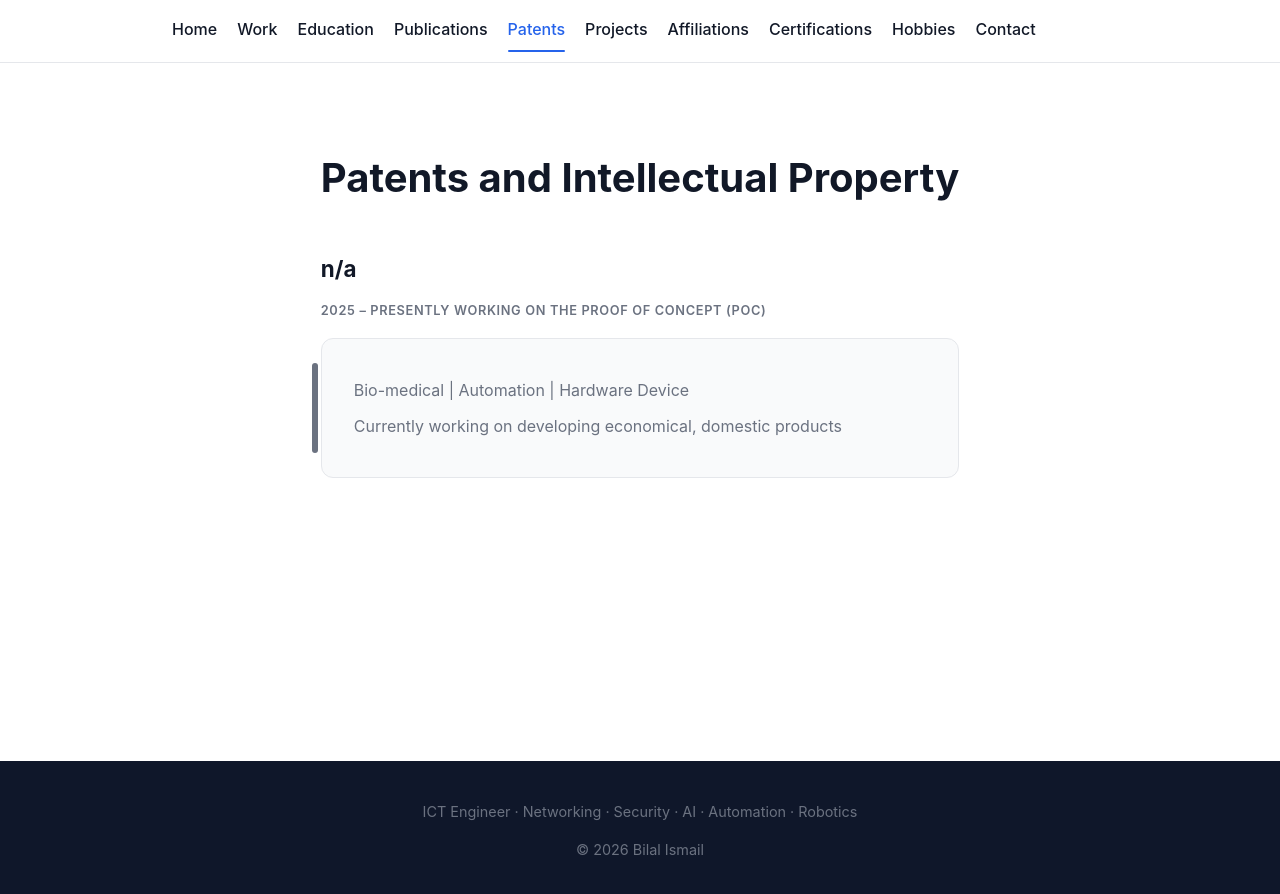
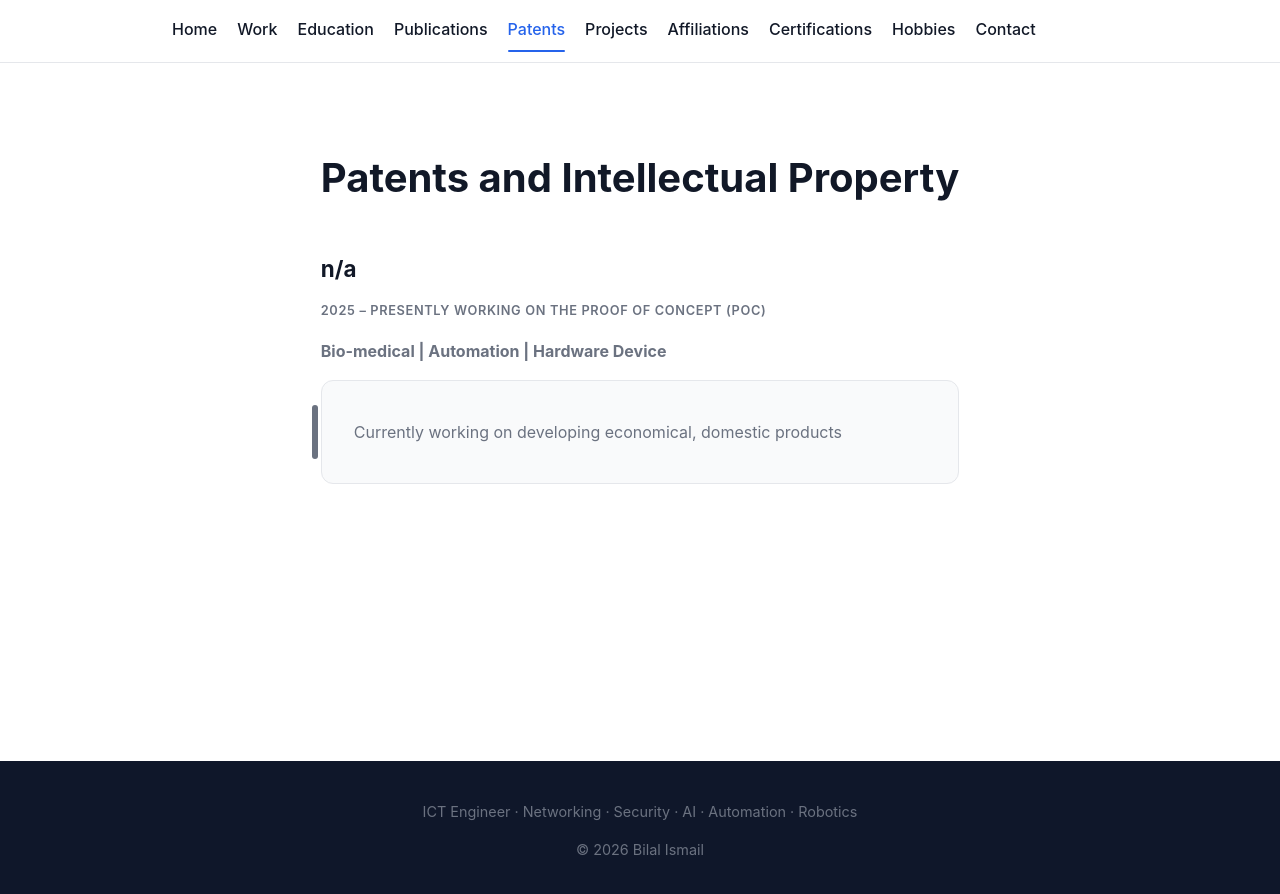
Before and after one commit to bilal-ismail/bilal-ismail.github.io, a Jekyll site: the page built from patents.md, in a window 1280 px wide. Shown: the top 894 px of the page. Built offline with Jekyll 4.4.1, drawn with Linux system fonts in a browser that asks for light colours.

Commit message:
Update timeline-item.html

```diff
--- a/_includes/timeline-item.html
+++ b/_includes/timeline-item.html
@@ -24,6 +24,11 @@
     {% endif %}
   </span>
 
+  {% if include.item.domain %}
+    <p><strong>{{ include.item.domain }}</strong></p>
+    <!-- <p><light>{{ include.item.domain }}</light></p> -->
+  {% endif %}
+
 </div>
 
 
@@ -31,7 +36,7 @@
 <div class="timeline-item" data-domain="{{ include.item.domain | downcase }}">
 
 
-  <span class="flex">
+  <span class="flex-col">
     {% if include.item.issuer %}
       <p><strong>Issuer: </strong>{{ include.item.issuer }}</p>
     {% endif %}
@@ -40,11 +45,6 @@
       <p><strong>{{ include.item.institution }}</strong></p>
     {% endif %}
   </span>
-
-  {% if include.item.domain %}
-    <!-- <p><strong>{{ include.item.domain }}</strong></p> -->
-    <p><light>{{ include.item.domain }}</light></p>
-  {% endif %}
 
   {% if include.item.type %}
     <p><strong>Type:</strong> {{ include.item.type }}</p>
```
